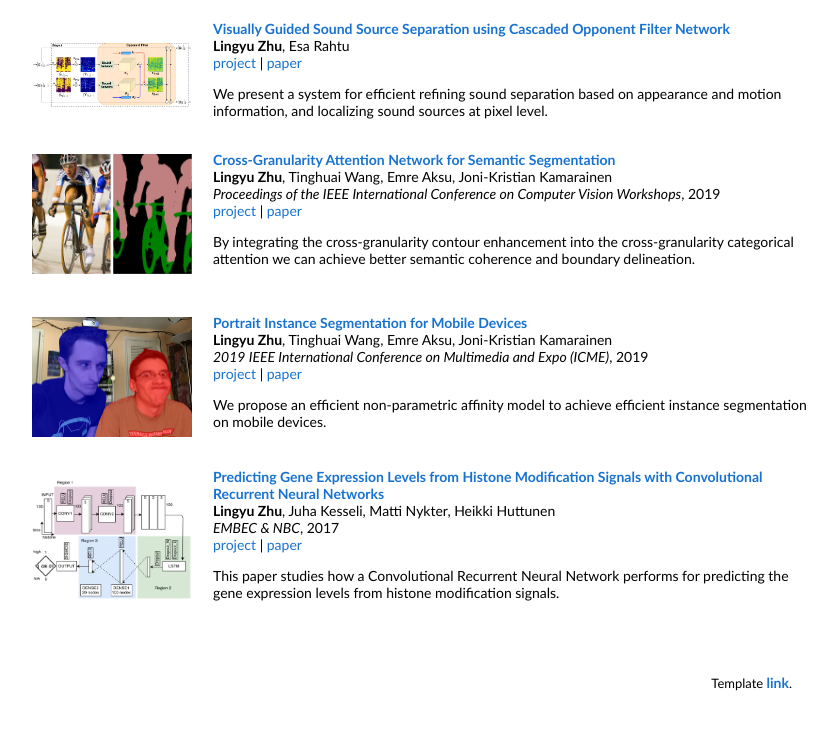
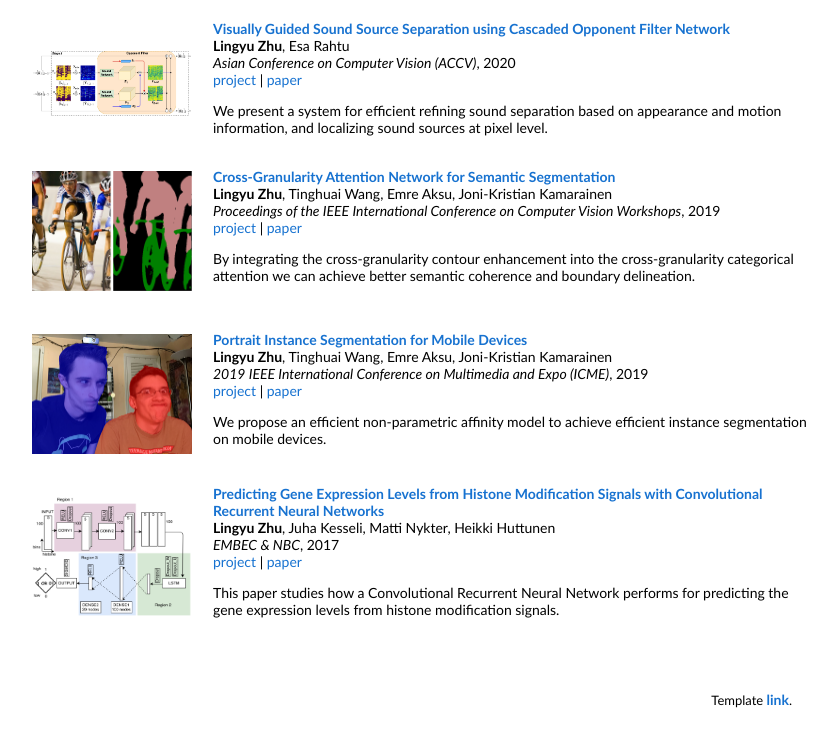
Before and after one commit to ly-zhu/ly-zhu.github.io, a Jekyll site: the page index.html, which Jekyll copies as it is, in a window 1280 px wide, cut to the strip 495-1245 px from the top of the page. Shown: the top 747 px of the strip, without its empty margins (228-1065 px from the left). Built offline with Jekyll 4.4.1, drawn with Linux system fonts in a browser that asks for light colours.

Commit message:
ACCV 2020 paper added

```diff
--- a/index.html
+++ b/index.html
@@ -87,6 +87,8 @@
           </a>
           <br>
           <strong>Lingyu Zhu</strong>, Esa Rahtu
+          <br>
+          <em>Asian Conference on Computer Vision (ACCV)</em>, 2020
           <br>
           <a href="https://ly-zhu.github.io/cof-net">project</a> |
           <a href="https://arxiv.org/pdf/2006.03028.pdf">paper</a>
```
